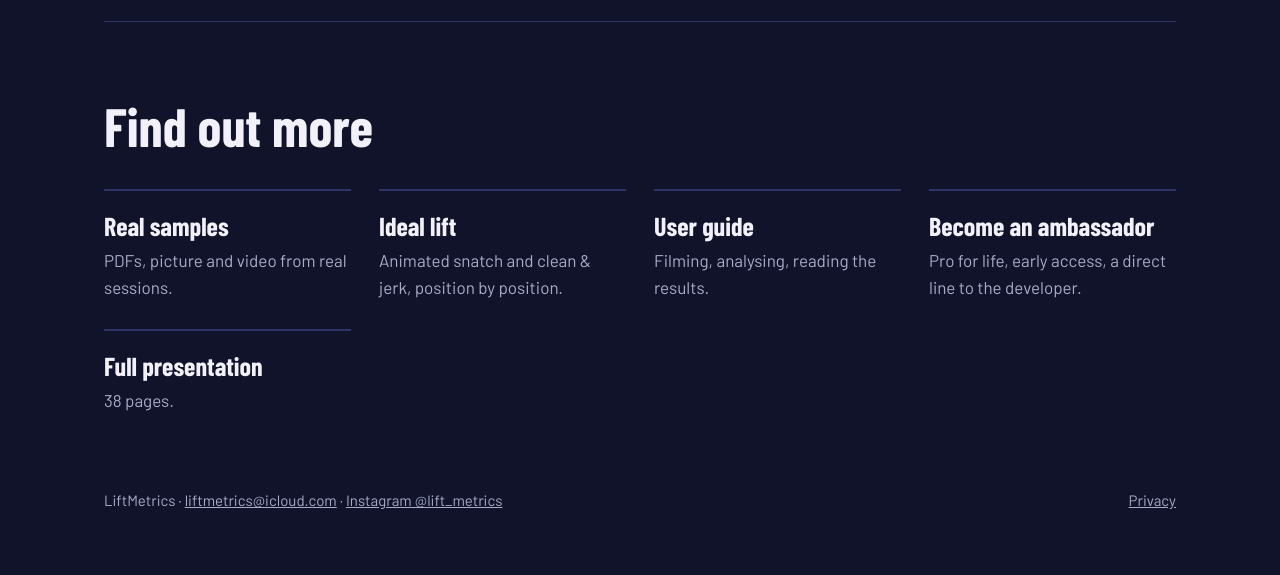
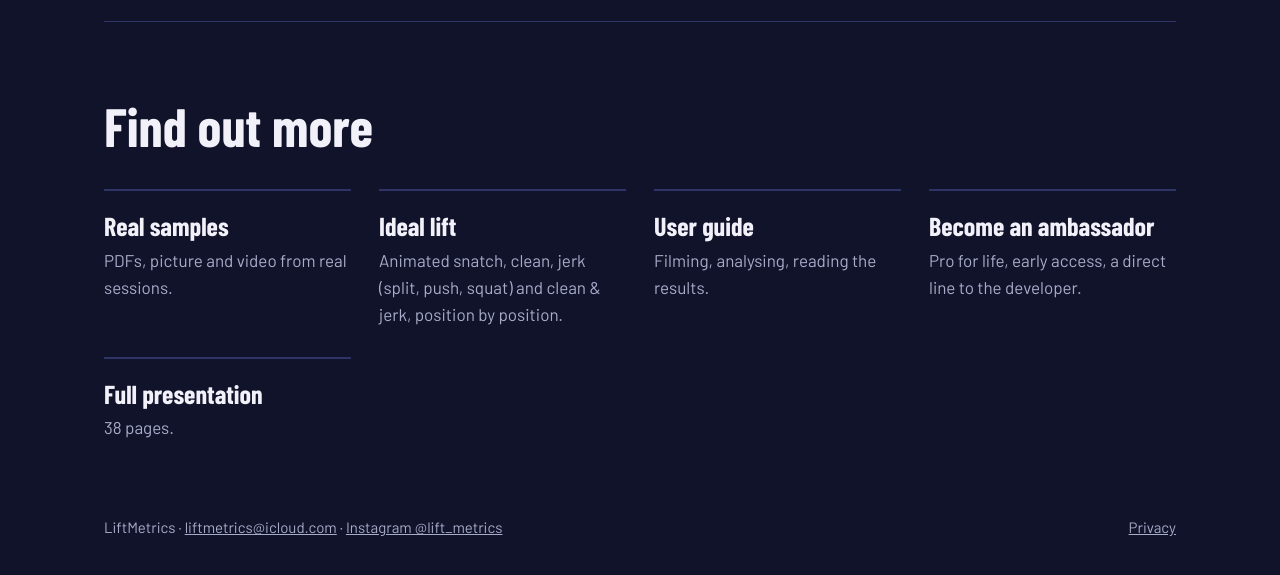
Before and after one commit to BertrandCadetICT/liftmetrics, a plain HTML site: page index.html in a window 1280 px wide. Shown: the part 7631-8206 px from the top of the page. Drawn offline with nearby package versions, Linux system fonts and the light colour scheme.

Commit message:
Site: Site: build 5 tester checklist and ideal lift description
Co-Authored-By: Claude Opus 5.5 <noreply@anthropic.com>
Claude-Session: https://claude.ai/code/session_01XNMFWgQGsXpBtTfixGoYB9

```diff
--- a/index.html
+++ b/index.html
@@ -355,7 +355,7 @@ footer .wrap{display:flex;justify-content:space-between;gap:20px;flex-wrap:wrap}
     <h2><span lang="fr">Pour aller plus loin</span><span lang="en">Find out more</span></h2>
     <div class="links">
       <a href="samples/"><b><span lang="fr">Exemples réels</span><span lang="en">Real samples</span></b><span class="muted"><span lang="fr">PDF, image et vidéo tirés de vraies séances.</span><span lang="en">PDFs, picture and video from real sessions.</span></span></a>
-      <a href="ideal/"><b><span lang="fr">Mouvement idéal</span><span lang="en">Ideal lift</span></b><span class="muted"><span lang="fr">Arraché et épaulé-jeté animés, position par position.</span><span lang="en">Animated snatch and clean &amp; jerk, position by position.</span></span></a>
+      <a href="ideal/"><b><span lang="fr">Mouvement idéal</span><span lang="en">Ideal lift</span></b><span class="muted"><span lang="fr">Arraché, épaulé, jeté (fente, poussé, squat) et épaulé-jeté animés, position par position.</span><span lang="en">Animated snatch, clean, jerk (split, push, squat) and clean &amp; jerk, position by position.</span></span></a>
       <a href="guide/"><b><span lang="fr">Guide d'utilisation</span><span lang="en">User guide</span></b><span class="muted"><span lang="fr">Filmer, analyser, lire les résultats.</span><span lang="en">Filming, analysing, reading the results.</span></span></a>
       <a href="ambassador/"><b><span lang="fr">Devenir ambassadeur</span><span lang="en">Become an ambassador</span></b><span class="muted"><span lang="fr">Pro à vie, accès anticipé, ligne directe avec le développeur.</span><span lang="en">Pro for life, early access, a direct line to the developer.</span></span></a>
       <a href="presentation/LiftMetrics_presentation_EN.pdf"><b><span lang="fr">Présentation complète</span><span lang="en">Full presentation</span></b><span class="muted"><span lang="fr">38 pages, en anglais.</span><span lang="en">38 pages.</span></span></a>
```
Also changed, not shown: beta/index.html (+1 -1 lines).
